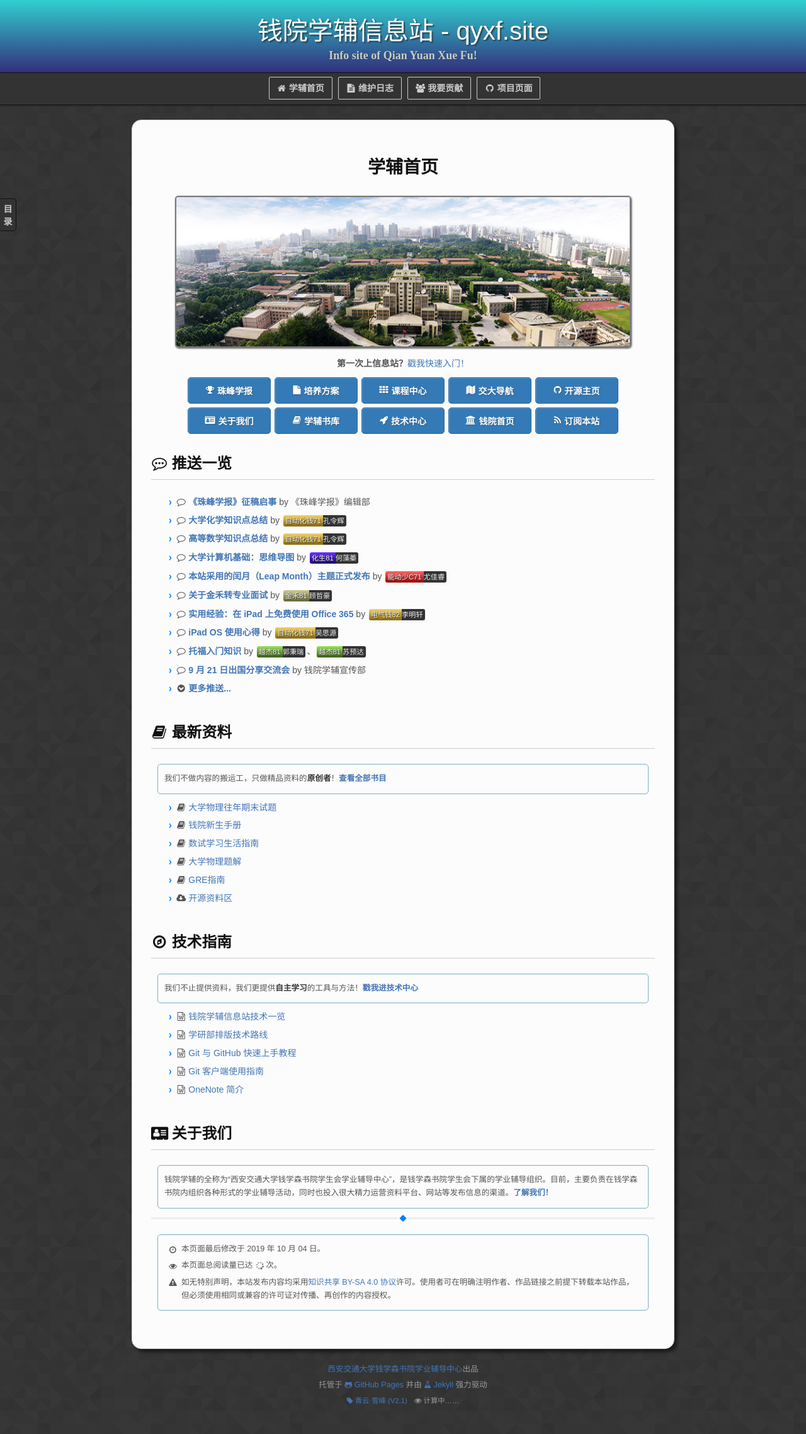
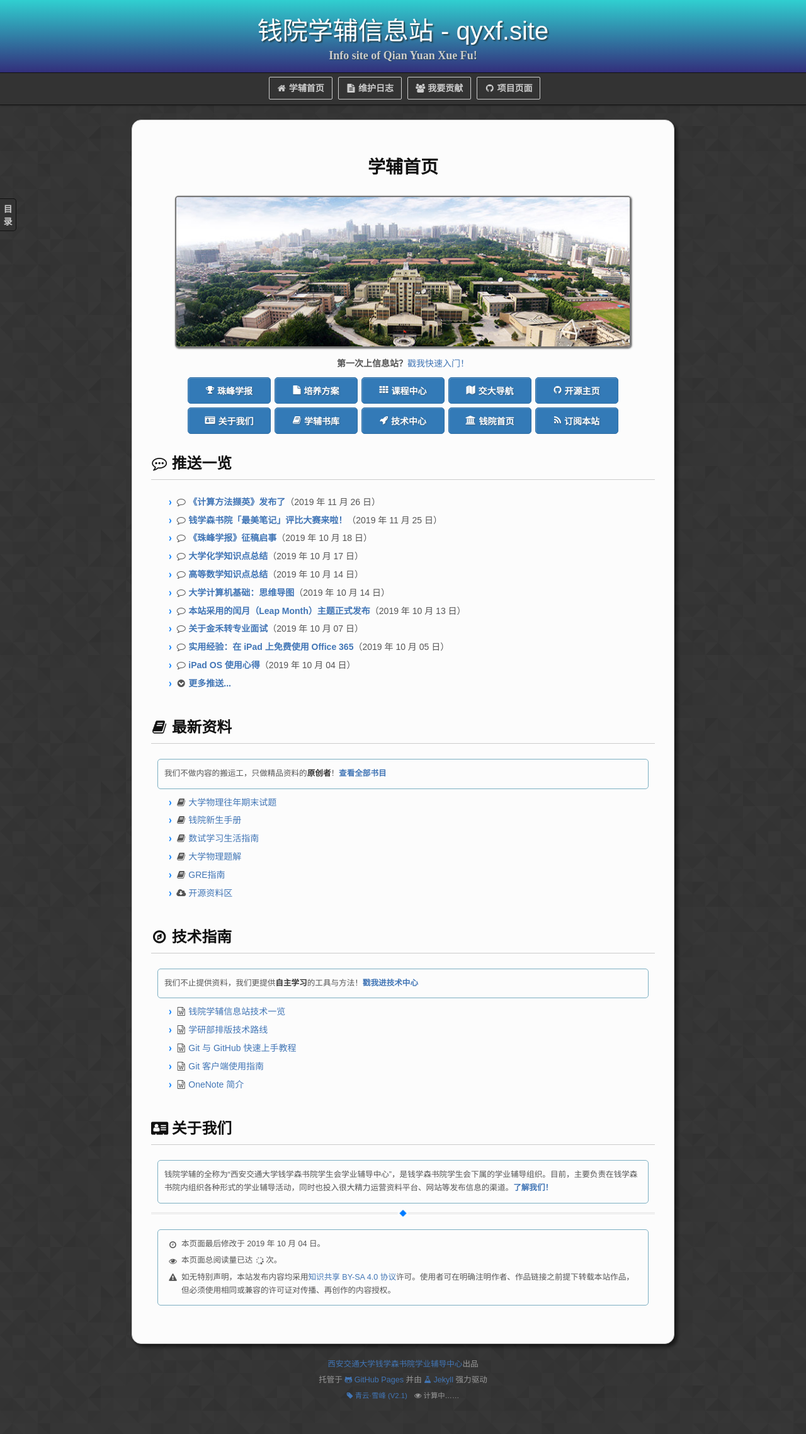
Before and after one commit to qyxf/qyxf.github.io, a Jekyll site: the page built from index.md, in a window 1280 px wide. Shown: the whole page at 63% size. Built offline with Jekyll 4.4.1, drawn with Linux system fonts in a browser that asks for light colours; some web fonts are replaced; our own code applies the rules of GitHub Pages for plain Markdown files; comment, search, counter and statistics services are not loaded; some of the changed lines change nothing that is shown.

Commit message:
Upload two posts
Former-commit-id: e1d1303486f4bd5e3e66e0a29c3f9cf7775f866b

```diff
--- a/_includes/post-list.html
+++ b/_includes/post-list.html
@@ -8,7 +8,7 @@
   {% else %}
   {% for post in site.posts limit:10 %}
     <li><i class="fa fa-comment-o"></i>
-      <a href="{{ post.url | remove: '.html' }}">{{ post.title }}</a> by {{ post.author | markdownify | remove: '<p>' | remove: '</p>' }}
+      <a href="{{ post.url | remove: '.html' }}">{{ post.title }}</a>（{{ post.date | date:'%Y 年 %m 月 %d 日' }}）
     </li>
   {% endfor %}
   <li><i class="fa fa-chevron-circle-down"></i> <a href="post"><strong>更多推送...</strong></a></li>
--- /dev/null
+++ b/_posts/2019-11-25-call-of-beautiful-notes.md
@@ -0,0 +1,45 @@
+---
+title: 钱学森书院「最美笔记」评比大赛来啦！
+author: '`化生61李佳宝`'
+editor: '`物试82华润森`，`越杰81夏徵羽`'
+---
+
+> 本文首先发布于微信平台：[点此查看原文](https://mp.weixin.qq.com/s?__biz=Mzg2NzE1MDM5MQ==&mid=2247483694&idx=1&sn=ba18fe853e8df0895e2be2426093f63e&chksm=cebebe76f9c9376041a14d387cae7c454cad94989da27a8925622156ce2ddcec8a11756e6f3a)
+
+「读书不觉已春深，一寸光阴一寸金」，书籍是人类进步的阶梯，在读书的过程中，最重要的就是记笔记与整理笔记。
+
+其实，不仅仅是读书，在学习专业知识、听讲座时也需要及时记录与整理笔记，从而帮助自己更好的理解相关信息与知识，提高自己。
+
+可见，笔记具有重要的作用，下面让我们来进行一场别开生面的笔记比赛！
+
+![](/img/call-of-beautiful-notes/640.jpeg)
+
+## 参赛要求
+
+1. 选取课程笔记、读书笔记、讲座笔记等任意一种笔记，上传 3 -- 10 页，质量优先。
+2. 注意选择具有准确性、整洁性、逻辑性、方法性、专业性的笔记。
+3. 参评作品要求清晰电子版PDF扫描件（推荐使用“扫描全能王”APP），以“笔记类别+班级+学号+姓名+联系方式”命名，发送至学辅邮箱：qianyuanxuefu@163.com
+4. 优秀笔记将在学辅公众号展出，前十名将送至校级比赛参评。
+5. 截止日期为 11 月 29 号中午 12：00。
+
+## 评选标准
+
+1. **准确性**：对知识点的解读无误，对重点有明确的标注。
+2. **整洁性**：字迹工整；空间安排合理。
+3. **逻辑性**：主题明确；内容凝练概括；有整体逻辑框架，条理清晰；有适当符号标注。
+4. **方法性**：灵活运用科学笔记方法对知识进行整理，例如康奈尔笔记法、时间线索笔记法、思维导图等；图表结合，思维外化；或者体现独特且清晰的记录方法，形式新颖，有创新性。
+5. **专业性**：笔记应结合不同学科特点和笔记类别，突出学科特色和笔记类型特点。
+
+
+## 评分构成
+
+1. 线上评分（学辅公众号投票）：30%
+2. 线下评分（辅导员打分）：70%
+
+## 活动奖励
+
+- 特等奖 1 人，奖品：LAMY 钢笔
+- 一等奖 2 人，奖品：百乐笑脸钢笔
+- 二等奖 3 人，奖品：文艺风手撕日历
+- 三等奖 4 人，奖品：精美笔记本
+- 参与奖若干，奖品：可爱便利贴
--- /dev/null
+++ b/_posts/2019-11-26-notes-on-computing-methods-published.md
@@ -0,0 +1,28 @@
+---
+title: 《计算方法撷英》发布了
+author: '`能动少C71尤佳睿`'
+---
+
+《计算方法撷英》是一本关于「计算方法」课程的笔记，由 `能动少A61王天浩` 同学最先以纸质版的形式完成，尔后由 `能动少C71尤佳睿` 整理、增补为电子版。在整理过程中，另外参考了 `自动化钱71吴思源` 同学的复习笔记。
+
+笔记采用钱院学辅通用 $$\mathrm{\LaTeX}$$ 模板（`qyxf-sets`）编辑，样式简朴，内容精致。相信此份笔记，对于正在复习「计算方法」的同学，以及之后将要学习本门课程的同学和已经学习完该课程、需要复习的同学而言，都能起到不同程度的助益。
+
+![cover](/img/notes-on-computing-methods-published/notes-1.jpg)
+
+<fig-cap>《计算方法撷英》封面</fig-cap>
+
+![chapter4](/img/notes-on-computing-methods-published/notes-3.jpg)
+
+<fig-cap>《计算方法撷英》正文：Newton 插值法及差商表</fig-cap>
+
+![chapter7](/img/notes-on-computing-methods-published/notes-2.jpg)
+
+<fig-cap>《计算方法撷英》正文：四种迭代算法的比较</fig-cap>
+
+初次整理，笔误、缺漏[^1]在所难免。恳请各位读者在认真阅读本份笔记之后，给予内容方面的建议与修改意见；联系方式，详见《计算方法撷英》之前言部分。
+
+[^1]: 编者已发现一处缺漏：发布时间定格在开始整理时的 6 月 6 日，没有更正。
+
+本份笔记的内容采用 CC BY-NC-ND 4.0 协议授权，请读者放心扩散、传播电子文档。源代码在[此处](https://github.com/qyxf/notes-on-computing-methods)，采用 LPPL 1.3c 协议授权开源。
+
+> 钱院学辅近期正在举办[最美笔记](/2019/11/25/call-of-beautiful-notes)活动，我们愿意在获得作者许可的前提下将优秀的笔记如《计算方法撷英》一样整理为精美的电子版本。对此感兴趣的同学，请积极参加这次的评选！
--- a/assets/css/style.scss
+++ b/assets/css/style.scss
@@ -33,7 +33,8 @@ fig-cap {
   display: flex;
   justify-content: center;
   text-decoration: underline;
-  text-underline-position: under; }
+  text-underline-position: under;
+  margin: 1ex auto 2ex; }
 
 tb-cap {
   font-size: small;
@@ -41,7 +42,7 @@ tb-cap {
   justify-content: center;
   text-decoration: underline;
   text-underline-position: under;
-  margin-bottom: 10px; }
+  margin: 1ex auto 2ex; }
 
 center-banner {
   display: flex;
```
Also changed, not shown: img/call-of-beautiful-notes/640.jpeg (added), img/notes-on-computing-methods-published/notes-1.jpg (added), img/notes-on-computing-methods-published/notes-2.jpg (added), img/notes-on-computing-methods-published/notes-3.jpg (added).
